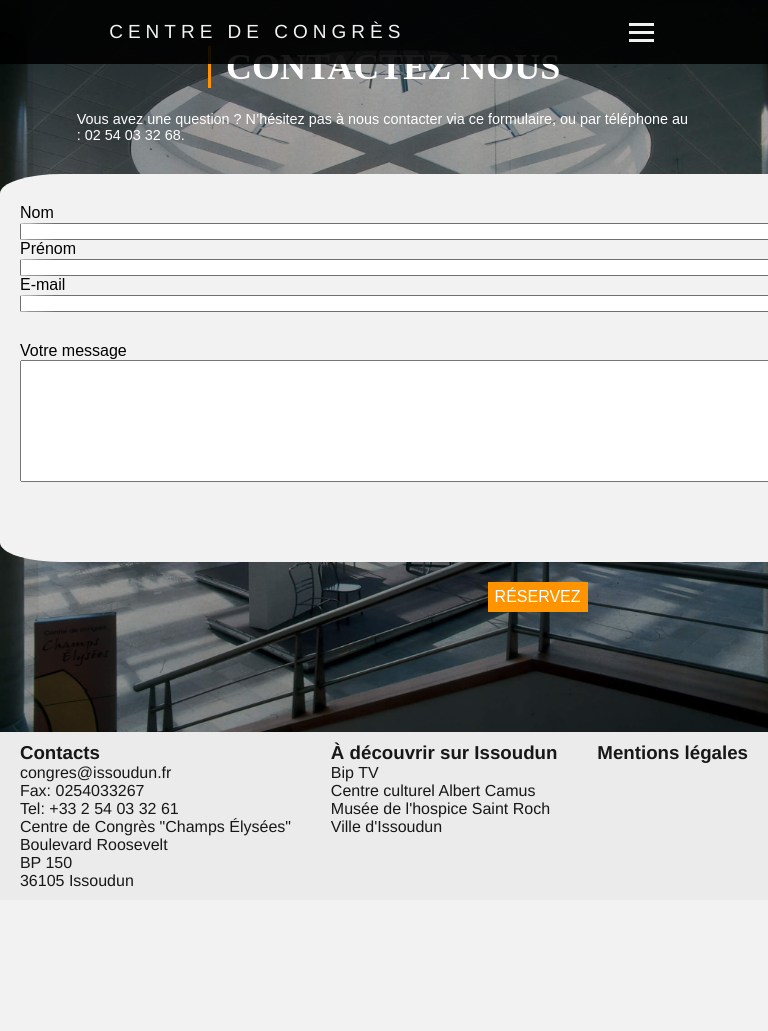
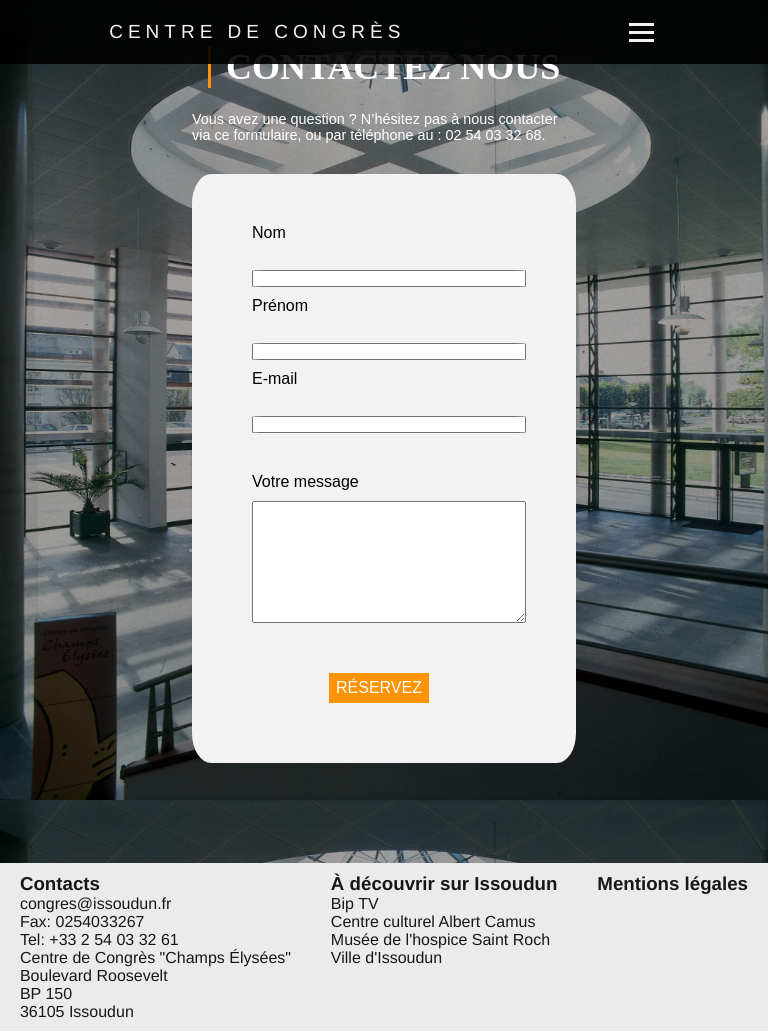
Before and after one commit to PESauvage/Project-Issoudun, a PHP site: page /pages/contacts.html in a window 768 px wide; the page is wider, and only the part inside the window is pictured. Before the commit the page ends 887 px from the top of that part, so only its background shows below. Run offline with PHP 8.4, Linux system fonts and the light colour scheme.

Commit message:
update responsive

```diff
--- a/pages/contacts.html
+++ b/pages/contacts.html
@@ -38,48 +38,48 @@
       </nav>
     </header>
     <main class="container">
-      <section class="container blocOne">
-        <section class="container arrow">
+      <div class="container blocOne">
+        <div class="container arrow">
           <img src="../images/Arrow.png" alt="Arrow"></img>
-        </section>
-        <section class="container text">
-          <section class="container title">
+        </div>
+        <div class="container text">
+          <div class="container title">
             <span class="orange"></span>
             <h2 class="textTitle">CONTACTEZ NOUS</h2>
-          </section>
+          </div>
           <p class="smallText">Vous avez une question ? N’hésitez pas à nous contacter via ce formulaire, ou par téléphone au : 02 54 03 32 68. </p>
-        </section>
-      </section>
-      <section class="blocTwo container">
+        </div>
+      </div>
+      <div class="blocTwo container">
         <form class="formContainer " action="contacts.php" method="post">
-              <section class="flexbox">
-                <section class="item">
+          <div class="flexbox">
+            <div class="item">
               <label for="nameinput">Nom</label><br>
               <input class="main" type="text" name="name" id="nameinput">
-                </section>
-                  <section class="item">
+            </div>
+            <div class="item">
               <label for="nameinput">Prénom</label><br>
               <input class="main" type="text" name="firstname" id="firstnameinput">
-                 </section>
-                  <section id="email" class="item">
+            </div>
+            <div id="email" class="item">
               <label for="email">E-mail</label><br>
               <input class="main" type="text" name="email" id="emailinput">
-                  </section>
-                </section>
-                <section class="flexbox">
-                  <section class="item message">
+            </div>
+          </div>
+          <div class="flexbox">
+            <div class="item message">
               <label for="remarks">Votre message</label>
               <textarea type ="text" class="writeHere"name="message" rows="8" cols="8"></textarea>
-                    </section>
-                  </section>
-                </section>
+            </div>
+          </div>
           <div class="containerButton">
             <div class="button">
               <a href="/pages/sent.html">RÉSERVEZ</a>
             </div>
           </div>
+        </div>
       </form>
-      </section>
+    </div>
   </main>
   <footer>
     <div>
--- a/styles/contacts.css
+++ b/styles/contacts.css
@@ -84,16 +84,16 @@ body{
   margin-top:11%;
   width: 100%;
   margin-right: 0px;
-  margin-left: 20px;
+  margin-left: 0px;
 }
 
 form.formContainer{
-  padding-top: 30px;
+  padding-top: 40px;
   padding-left: 50px;
   padding-right: 60px;
-  padding-bottom: 50px;
+  padding-bottom: 40px;
   width:100%;
-  height:200%;
+  height:100%;
   background-color: #f2f2f2;
   border-radius: 5%;
   display:flex;
@@ -102,7 +102,7 @@ form.formContainer{
 }
 
 .flexbox{
-  padding-bottom :30px;
+  padding-bottom :20px;
 }
 
 select#subject{
@@ -117,7 +117,7 @@ select#subject{
 input{
   border: solid #707070 thin;
   border-radius: 5%;
-  height: 5%;
+  height: 1.8%;
   width:100%;
 }
 
@@ -127,15 +127,14 @@ div.item{
   width:100%;
 }
 
+
   label{
-  width:100%;
+    width:50%;
+    margin-bottom: 10px;
   }
 
-.book{
-  display:flex;
-  flex-direction:column;
-}
 
+/*Fourth Flexbox*/
 div.fourthFlexbox{
   display:flex;
   margin-bottom: 10%;
@@ -184,7 +183,6 @@ div.fourthFlexbox{
   .container{
     width:768px;
     flex-wrap: wrap;
-    justify-content: center;
     align-items: center;
     flex-direction: column;
   }
@@ -195,32 +193,23 @@ div.fourthFlexbox{
 
   .smallText{
     margin-top:3%;
-    width:80%;
+    width:70%;
   }
 
   .blocTwo{
     margin-top:4%;
-    padding-right: 20%;
-    display: flex;
-    justify-content: center;
-    align-items: center;
-    margin-left: 0px;
-  }
-
-  .containerButton{
-    padding-left: 40%;
   }
 
   form.formContainer{
-    vertical-align: middle;
-    width:200%;
+    width:70%;
   }
+
 }
 
 @media screen and (max-width:768px)
 {
     .container{
-    width:100%;
+      width:768px;
       flex-wrap: wrap;
       align-items: center;
       flex-direction: column;
@@ -232,18 +221,21 @@ div.fourthFlexbox{
 
     .smallText{
       margin-top:3%;
-      width:80%;
+      width:50%;
     }
 
     .blocTwo{
       margin-top:4%;
+      justify-content: center;
     }
 
     form.formContainer{
-      padding-left : 20px;
-      padding-right: 20px;
+      width:50%;
     }
 
+    .item{
+      flex-direction: column;
+    }
 }
 
 .sent{
```
Also changed, not shown: styles/book.css (+13 -0 lines). Lines whose indentation alone changed are shown as unchanged.
